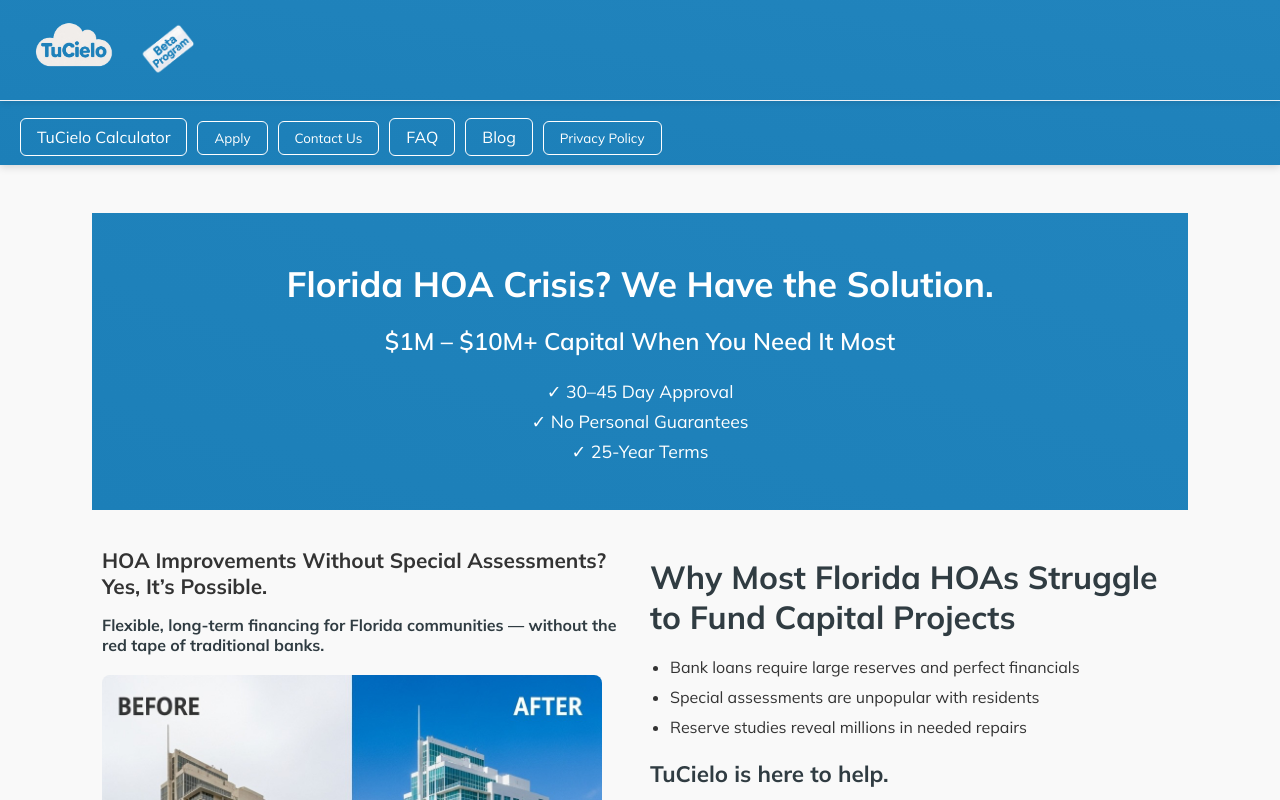
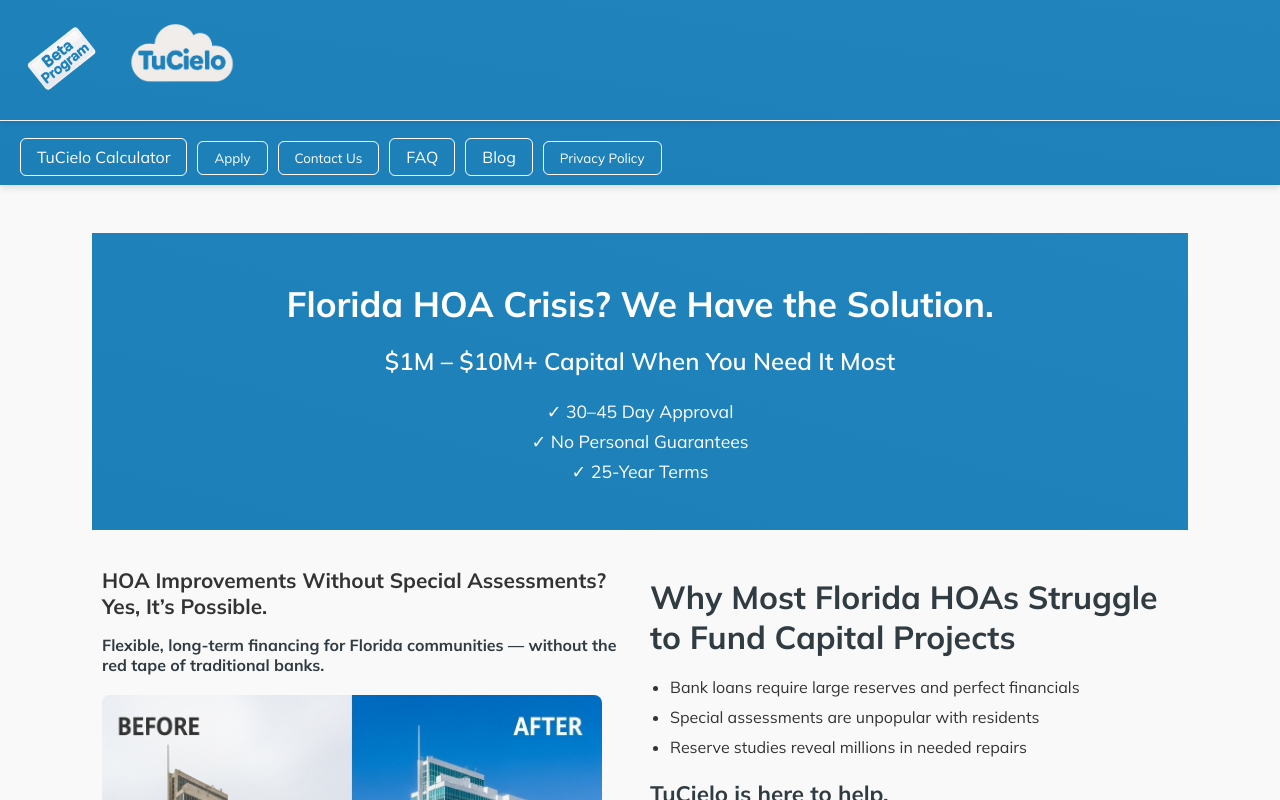
Before and after one commit to MetaCapFin/tu-cielo-site, a React (Create React App) app: page / in a window 1280 px wide. Shown: the top 800 px of the page. Built offline with nearby package versions, Linux system fonts and the light colour scheme.

Commit message:
Update App.css

```diff
--- a/src/App.css
+++ b/src/App.css
@@ -46,17 +46,33 @@
 }
 
 /* Logo image */
+/* Bigger logo */
 .logo-title img {
-  height: 60px;  /* or 50px if you prefer tighter */
+  height: 80px;  /* Increased from 60px */
   width: auto;
   display: block;
 }
 
+/* Bigger sticker */
 .beta-label img {
-  height: 60px; /* or whatever fits */
+  height: 80px; /* Match logo size */
   width: auto;
   display: block;
 }
+
+/* Reorder Beta label to the left */
+.logo-title {
+  display: flex;
+  align-items: center;
+  flex-direction: row-reverse; /* This moves .beta-label to the LEFT */
+  gap: 20px; /* space between sticker and logo */
+}
+
+/* Optional: remove margin-left from beta if it causes alignment issues */
+.beta-label {
+  margin-left: 0;
+}
+
 
 /* Site title */
 .site-header h1 {
```
